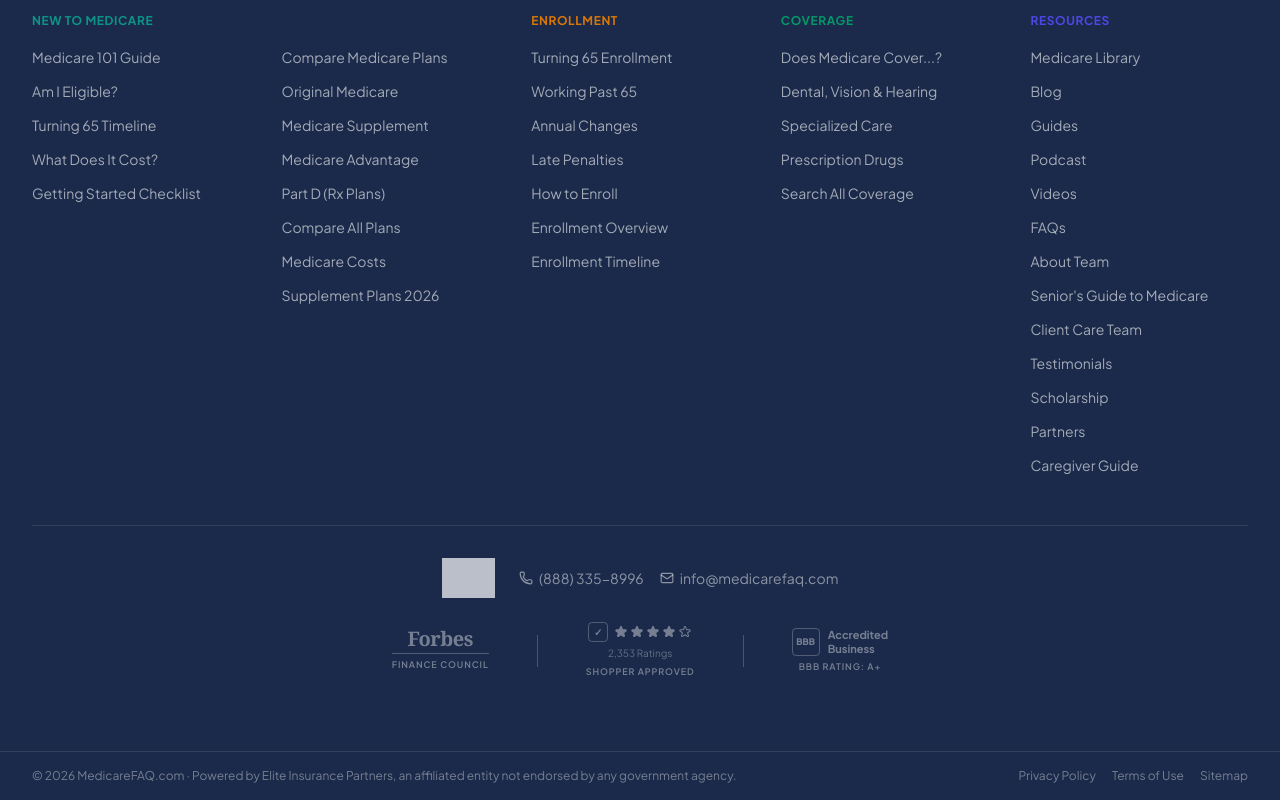
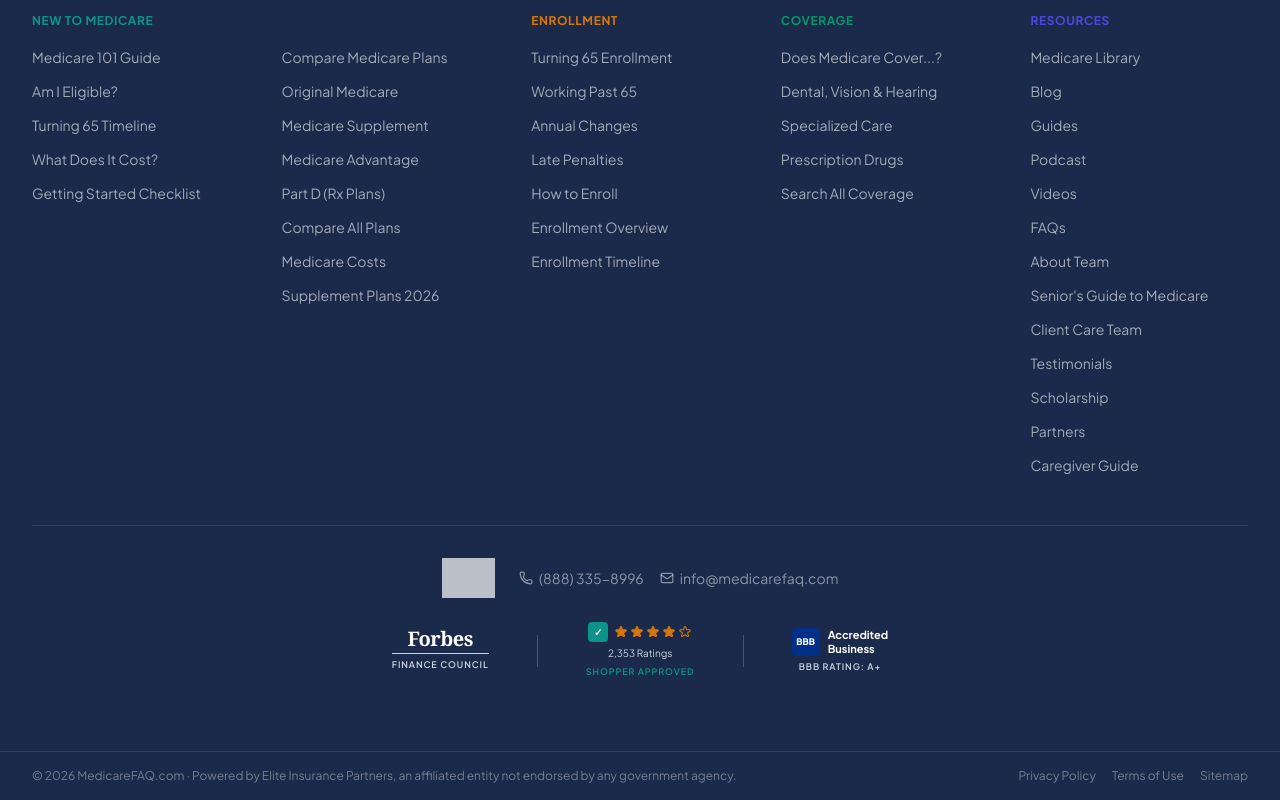
Before and after one commit to cboudreau-eip/medicarefaq-next, a Next.js app: page / in a window 1280 px wide. Shown: the part 4105-4905 px from the top of the page. Built offline with nearby package versions, Linux system fonts and the light colour scheme; grey boxes are pictures that could not be loaded.

Commit message:
feat: switch footer trust badges to full color (Forbes white, Shopper Approved teal/amber, BBB navy)

```diff
--- a/src/components/Footer.tsx
+++ b/src/components/Footer.tsx
@@ -148,14 +148,17 @@ export default function Footer() {
           <div className="mt-6 flex flex-wrap items-center justify-center gap-8 sm:gap-12 pb-2">
 
             {/* Forbes Finance Council */}
-            <div className="flex flex-col items-center gap-1 opacity-40 hover:opacity-70 transition-opacity">
+            <div className="flex flex-col items-center gap-1 hover:opacity-90 transition-opacity">
               <span
-                className="font-bold text-[20px] leading-none tracking-tight text-white"
-                style={{ fontFamily: "Georgia, 'Times New Roman', serif" }}
+                className="font-bold text-[20px] leading-none tracking-tight"
+                style={{ color: "#FFFFFF", fontFamily: "Georgia, 'Times New Roman', serif" }}
               >
                 Forbes
               </span>
-              <span className="text-[9px] font-semibold tracking-widest uppercase text-white border-t border-white/60 pt-1">
+              <span
+                className="text-[9px] font-semibold tracking-widest uppercase border-t pt-1"
+                style={{ color: "#CBD5E1", borderColor: "#CBD5E1" }}
+              >
                 Finance Council
               </span>
             </div>
@@ -163,22 +166,25 @@ export default function Footer() {
             <div className="hidden sm:block h-8 w-px bg-white/20" />
 
             {/* Shopper Approved */}
-            <div className="flex flex-col items-center gap-1 opacity-40 hover:opacity-70 transition-opacity">
+            <div className="flex flex-col items-center gap-1 hover:opacity-90 transition-opacity">
               <div className="flex items-center gap-1.5">
-                <div className="w-5 h-5 rounded flex items-center justify-center text-white text-[10px] font-bold border border-white/60">
+                <div
+                  className="w-5 h-5 rounded flex items-center justify-center text-white text-[10px] font-bold"
+                  style={{ backgroundColor: "#0D9488" }}
+                >
                   ✓
                 </div>
                 <div className="flex gap-0.5">
                   {[1,2,3,4,5].map((i) => (
                     <svg key={i} className="w-3.5 h-3.5" viewBox="0 0 20 20"
-                      fill={i <= 4 ? "white" : "none"} stroke="white" strokeWidth="1.5">
+                      fill={i <= 4 ? "#D97706" : "none"} stroke="#D97706" strokeWidth="1.5">
                       <path d="M9.049 2.927c.3-.921 1.603-.921 1.902 0l1.07 3.292a1 1 0 00.95.69h3.462c.969 0 1.371 1.24.588 1.81l-2.8 2.034a1 1 0 00-.364 1.118l1.07 3.292c.3.921-.755 1.688-1.54 1.118l-2.8-2.034a1 1 0 00-1.175 0l-2.8 2.034c-.784.57-1.838-.197-1.539-1.118l1.07-3.292a1 1 0 00-.364-1.118L2.98 8.72c-.783-.57-.38-1.81.588-1.81h3.461a1 1 0 00.951-.69l1.07-3.292z" />
                     </svg>
                   ))}
                 </div>
               </div>
-              <div className="text-[10px] text-white/80">2,353 Ratings</div>
-              <div className="text-[9px] font-semibold tracking-widest uppercase text-white">
+              <div className="text-[10px]" style={{ color: "#CBD5E1" }}>2,353 Ratings</div>
+              <div className="text-[9px] font-semibold tracking-widest uppercase" style={{ color: "#0D9488" }}>
                 Shopper Approved
               </div>
             </div>
@@ -186,17 +192,20 @@ export default function Footer() {
             <div className="hidden sm:block h-8 w-px bg-white/20" />
 
             {/* BBB Accredited Business */}
-            <div className="flex flex-col items-center gap-1 opacity-40 hover:opacity-70 transition-opacity">
+            <div className="flex flex-col items-center gap-1 hover:opacity-90 transition-opacity">
               <div className="flex items-center gap-2">
-                <div className="w-7 h-7 rounded border border-white/60 flex items-center justify-center text-white text-[9px] font-black">
+                <div
+                  className="w-7 h-7 rounded flex items-center justify-center text-white text-[9px] font-black"
+                  style={{ backgroundColor: "#003087" }}
+                >
                   BBB
                 </div>
                 <div>
-                  <div className="text-[11px] font-bold text-white leading-tight">Accredited</div>
-                  <div className="text-[11px] font-bold text-white leading-tight">Business</div>
+                  <div className="text-[11px] font-bold leading-tight" style={{ color: "#FFFFFF" }}>Accredited</div>
+                  <div className="text-[11px] font-bold leading-tight" style={{ color: "#FFFFFF" }}>Business</div>
                 </div>
               </div>
-              <div className="text-[9px] font-semibold tracking-widest uppercase text-white">
+              <div className="text-[9px] font-semibold tracking-widest uppercase" style={{ color: "#CBD5E1" }}>
                 BBB Rating: A+
               </div>
             </div>
```
